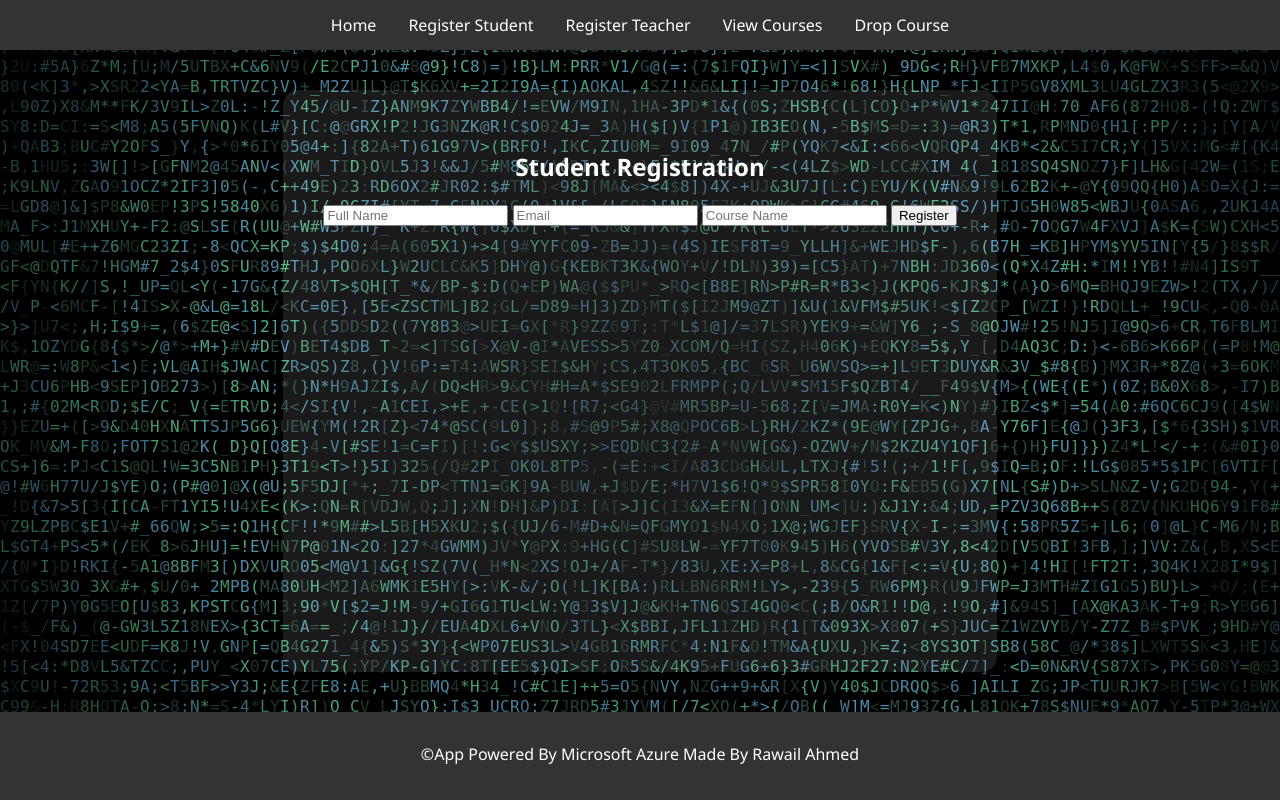
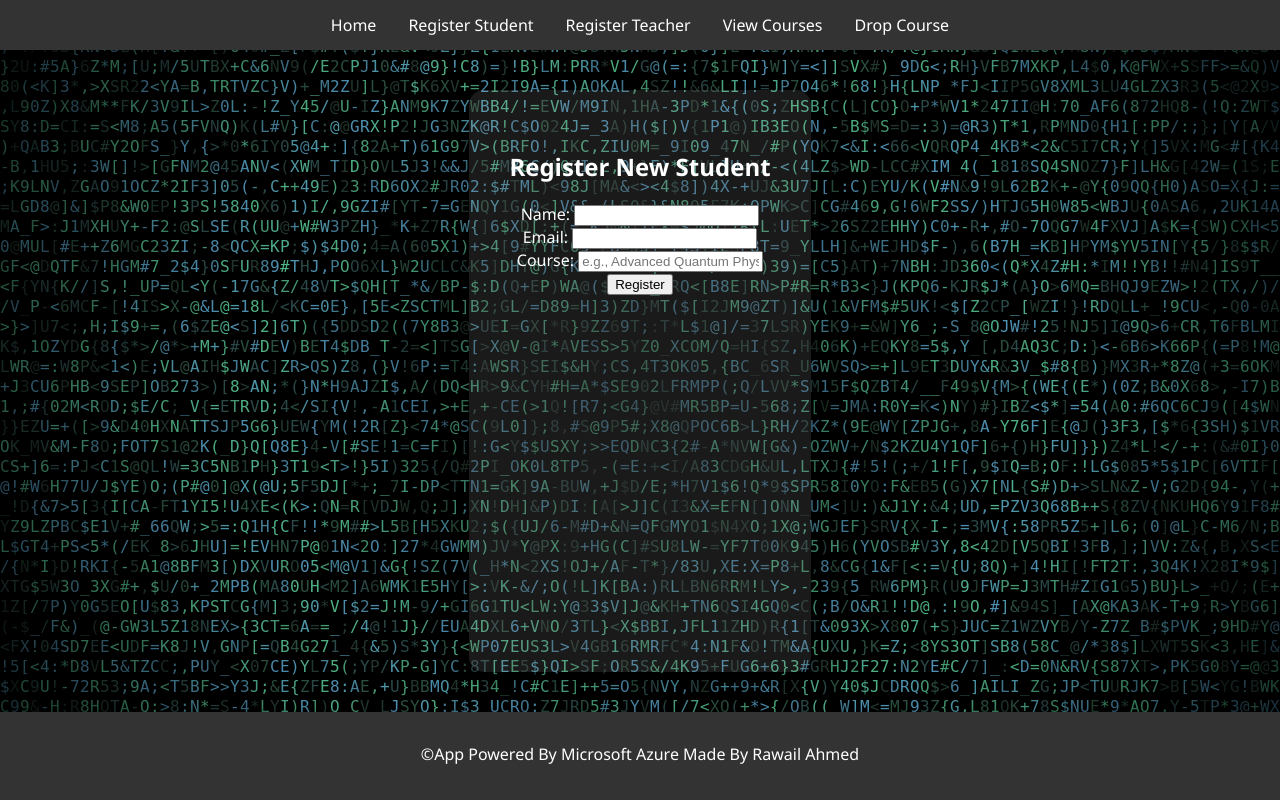
Before and after one commit to RawailEocean/flask-course-app, a Flask app: page /register/student in a window 1280 px wide. Run offline with Flask 3, Linux system fonts and the light colour scheme.

Commit message:
Update register_student.html

```diff
--- a/templates/register_student.html
+++ b/templates/register_student.html
@@ -1,11 +1,23 @@
 {% extends "base.html" %}
-{% block title %}Student Registration{% endblock %}
+
+{% block title %}Register Student{% endblock %}
+
 {% block content %}
-<h2 class="text-3xl font-semibold mb-6">Student Registration</h2>
-<form method="POST" class="space-y-4 max-w-md">
-    <input name="name" placeholder="Full Name" required class="w-full p-2 rounded text-black" />
-    <input name="email" placeholder="Email" required type="email" class="w-full p-2 rounded text-black" />
-    <input name="course" placeholder="Course Name" required class="w-full p-2 rounded text-black" />
-    <button type="submit" class="bg-white text-black px-4 py-2 rounded hover:bg-opacity-80">Register</button>
-</form>
+    <h2>Register New Student</h2>
+    <form method="POST">
+        <div class="form-group">
+            <label for="name">Name:</label>
+            <input type="text" id="name" name="name" required>
+        </div>
+        <div class="form-group">
+            <label for="email">Email:</label>
+            <input type="email" id="email" name="email" required>
+        </div>
+        <div class="form-group">
+            <label for="course">Course:</label>
+            <input type="text" id="course" name="course" required placeholder="e.g., Advanced Quantum Physics">
+            <!-- Changed from <select> to <input type="text"> -->
+        </div>
+        <button type="submit" class="submit-button">Register</button>
+    </form>
 {% endblock %}
```
